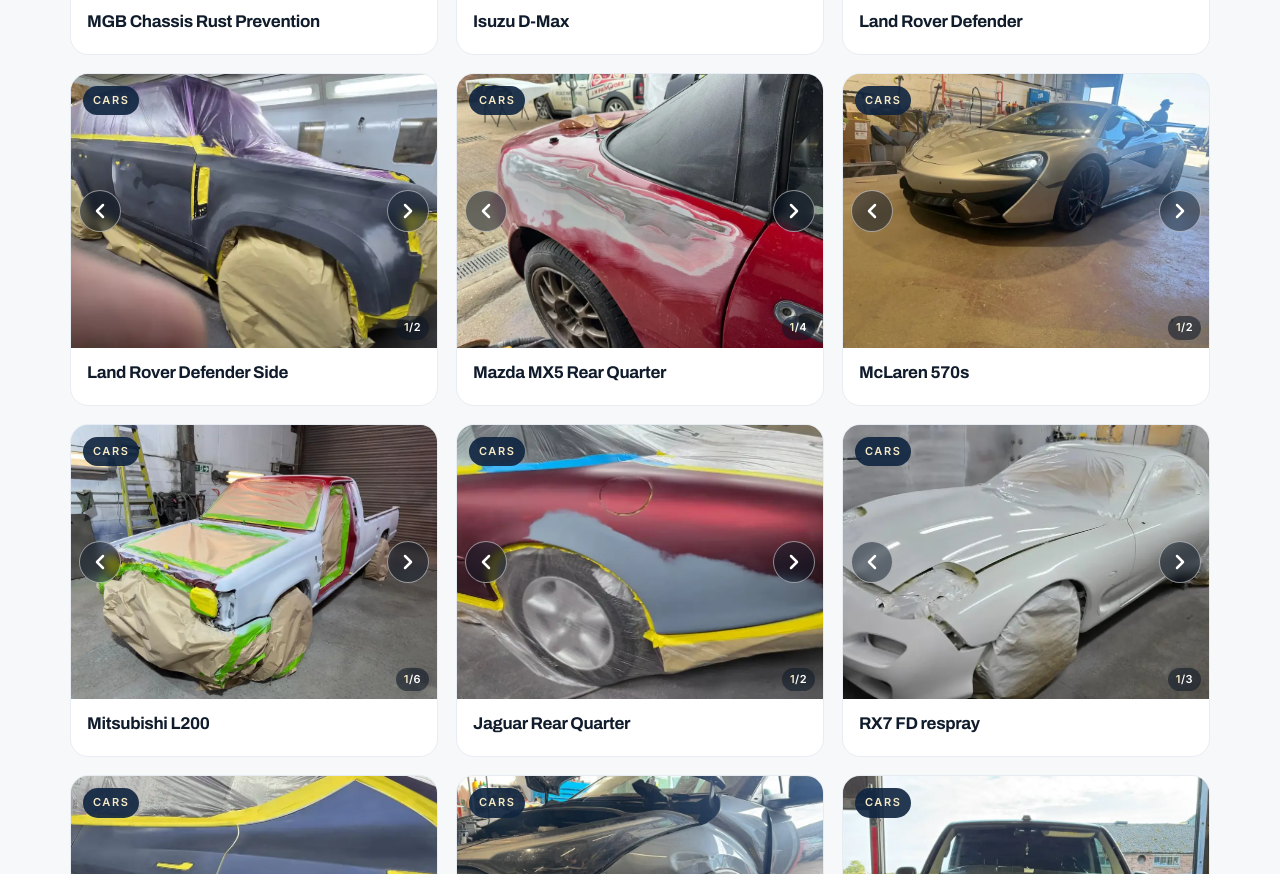
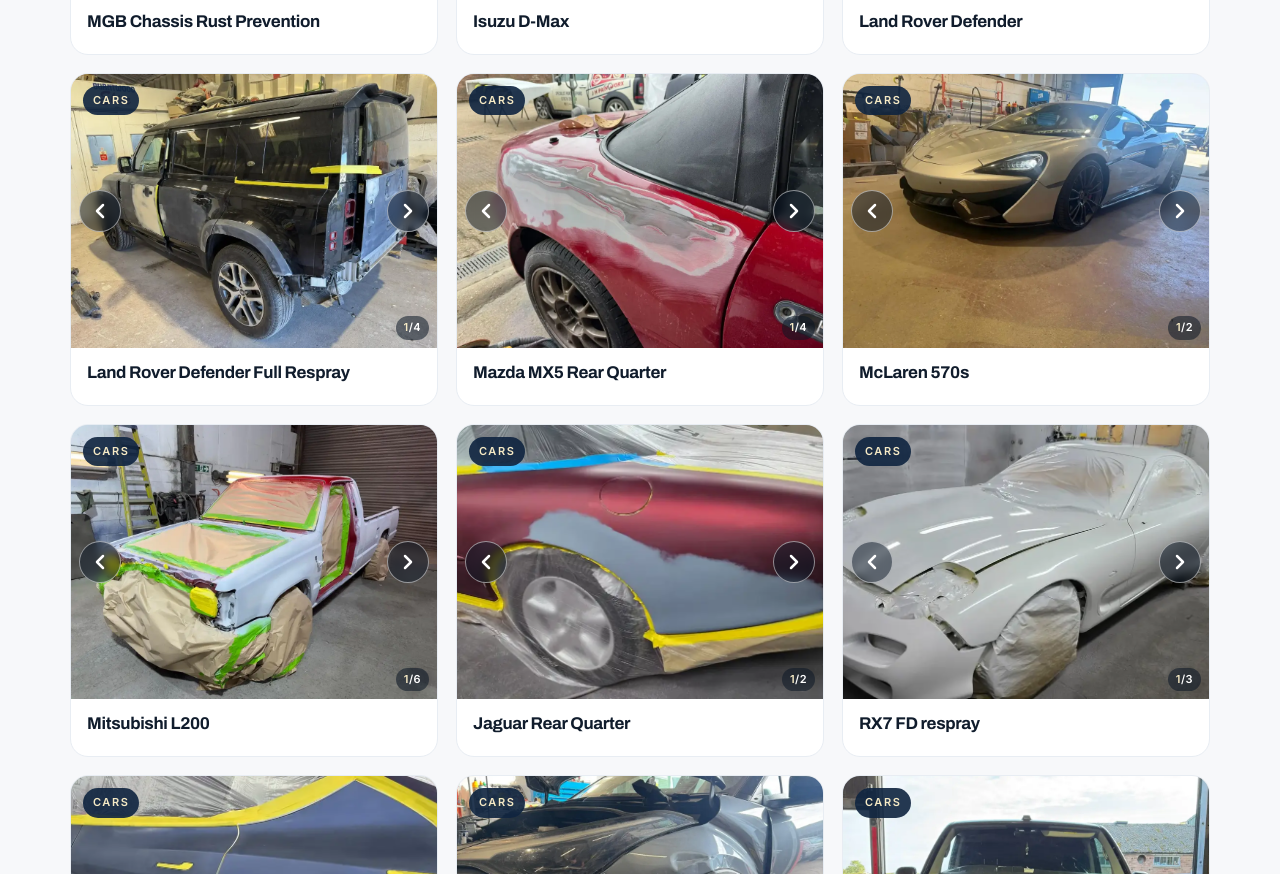
Before and after one commit to tingtom/jhpaintworx, an Astro site: page /jhpaintworx/workshop/cars in a window 1280 px wide. Shown: the part 1015-1889 px from the top of the page. Built offline with nearby package versions, Linux system fonts and the light colour scheme; Astro itself is replaced by a stand-in of ours.

Commit message:
Update Paint jobs (workshop) “land-rover-defender-side” +2

```diff
--- a/src/content/jobs/land-rover-defender-side.md
+++ b/src/content/jobs/land-rover-defender-side.md
@@ -1,9 +1,11 @@
 ---
-title: Land Rover Defender Side
+title: Land Rover Defender Full Respray
 category: cars
 images:
+  - /jhpaintworx/images/uploads/pasted-image-1792183073925.webp
   - /jhpaintworx/images/uploads/pasted-image-1792100078871.webp
   - /jhpaintworx/images/uploads/pasted-image-1792100103362.webp
+  - /jhpaintworx/images/uploads/pasted-image-1792183110420.webp
 date: 2026-10-15T22:55:00
 featured: false
 description: ''
```
Also changed, not shown: public/images/uploads/pasted-image-1792183073925.webp (added), public/images/uploads/pasted-image-1792183110420.webp (added).
